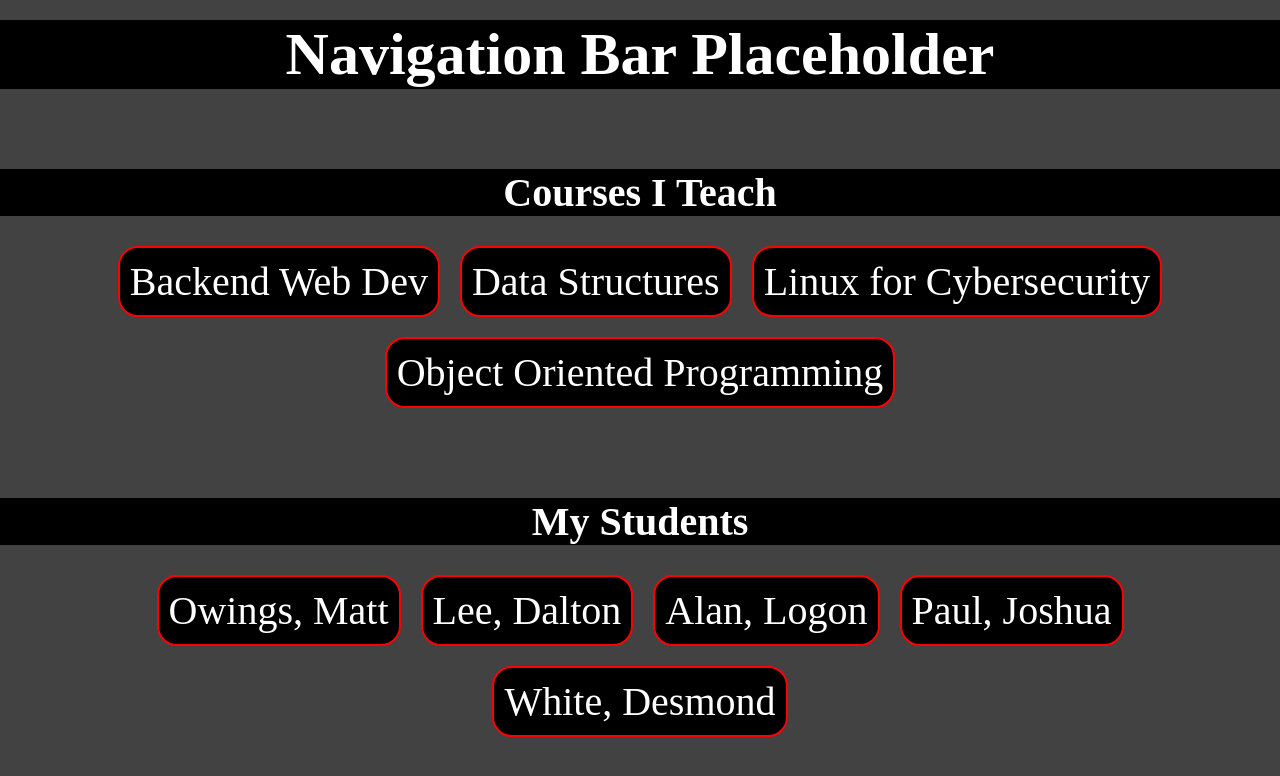
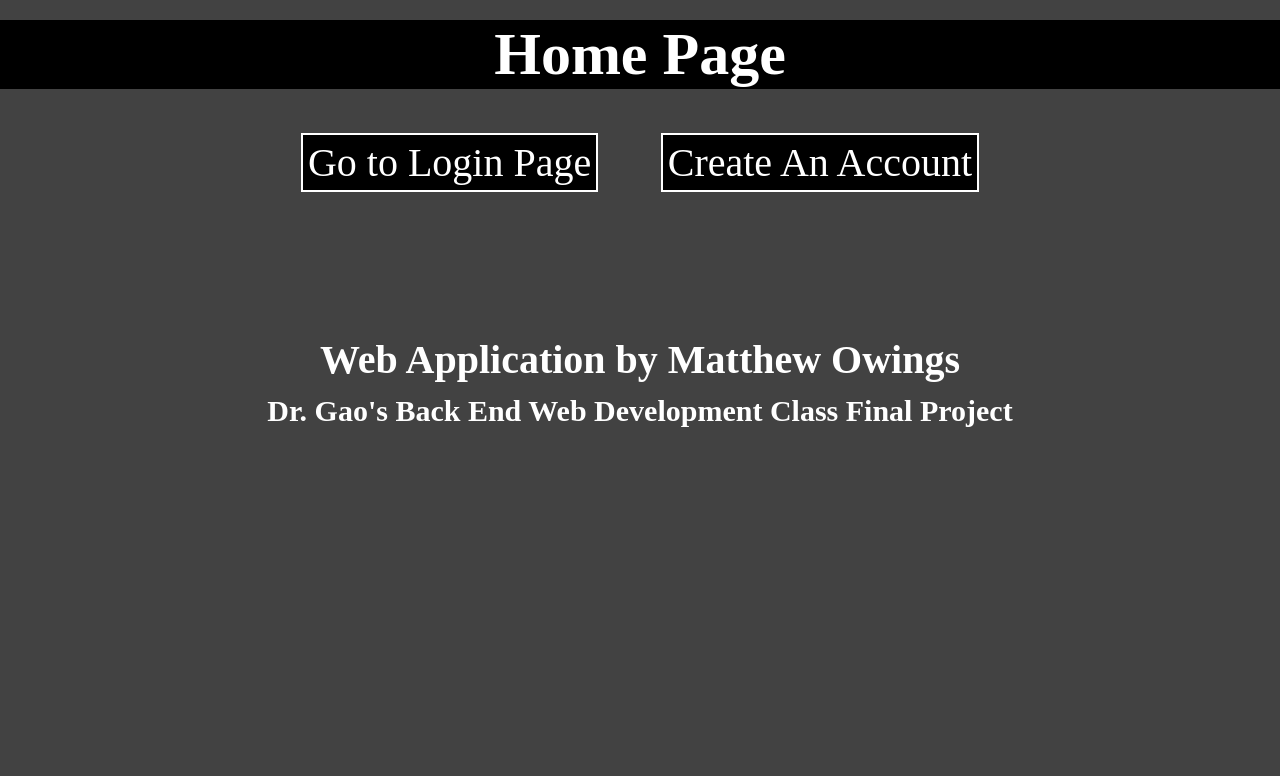
Before and after one commit to MattOwings/backend-finalproject, a PHP site: page / in a window 1280 px wide. Shown: the top 776 px of the page. Run offline with PHP 8.4, Linux system fonts and the light colour scheme; data comes from the database, SQL or seed files in the repository.

Commit message:
new pages

```diff
--- a/index.php
+++ b/index.php
@@ -1,38 +1,3 @@
-<?php
-
-    // Database connection
-    $dsn = 'mysql:host=localhost;dbname=instructor';
-    $username = 'mowings';
-    $password = 'root';
-
-    try {
-        $db = new PDO($dsn, $username, $password);
-    } catch (PDOException $e) {
-        $error_message = $e->getMessage();
-        echo $error_message;
-        include('database_error.php');
-        exit();
-    }
-
-    // Students SQL Query
-    $query = "SELECT firstname, lastname FROM students;";
-    $statement = $db->prepare($query);
-    $statement->execute();
-    $students = $statement->fetchAll();
-    $statement->closeCursor();
-
-    // My Courses SQL Query
-    $query = "SELECT courseName FROM mycourses;";
-    $statement = $db->prepare($query);
-    $statement->execute();
-    $myCourses = $statement->fetchAll();
-    $statement->closeCursor();
-
-
-
-
-?>
-
 <!DOCTYPE html>
 <html lang="en">
 <head>
@@ -46,26 +11,20 @@
 </head>
 <body>
     <div class="navbar">
-        <h1>Navigation Bar Placeholder</h1>
+        <h1>Home Page</h1>
     </div>
 
-    <h1 class="header">Courses I Teach</h1>
-    <div class="my-courses">
-        <?php
-            foreach($myCourses as $courses) {
-            print_r('<div class="flex-item"><p>'.$courses[0].'</p></div>');
-        }
-        ?>
+    <div class="register-form">
+        <a href="instructor.php">Go to Login Page</a>
+        <a href="register.php">Create An Account</a>
     </div>
 
-    <h1 class="header">My Students</h1>
-    <div class="my-students">
-        <?php
-            foreach($students as $student) {
-            print_r('<p>'.$student[1].', '.$student[0].'</p>');
-        }
-        ?>
+    <div class="footer">
+        <h1>Web Application by Matthew Owings</h1>
+        <br>
+        <h2>Dr. Gao's Back End Web Development Class Final Project</h2>
     </div>
+
 
 </body>
 </html>
--- a/styles/style.css
+++ b/styles/style.css
@@ -6,6 +6,50 @@
 
 html {
   background-color: #424242;
+}
+
+.register-form {
+  margin-top: 5rem;
+  text-align: center;
+  color: white;
+}
+
+.register-form h1, .register-form a {
+  font-size: 5rem;
+  margin-bottom: 3rem;
+}
+
+.register-form input, .register-form label, .register-form a {
+  font-size: 4rem;
+}
+
+.register-form .between-inputs {
+  margin-top: 3rem;
+}
+
+.register-form input:not(:first-child), .register-form button:not(:first-child), .register-form a {
+  margin-top: 2rem;
+}
+
+.register-form button, .register-form a {
+  font-size: 4rem;
+  background-color: black;
+  color: white;
+  padding: 0.5rem;
+  border: 2px solid white;
+  cursor: pointer;
+  text-decoration: none;
+  -webkit-transition: 0.5s;
+  transition: 0.5s;
+}
+
+.register-form button:hover, .register-form a:hover {
+  border: 2px solid red;
+  color: red;
+}
+
+.register-form a {
+  margin: 3rem;
 }
 
 .navbar {
@@ -50,4 +94,18 @@ html {
   color: white;
   border-radius: 2rem;
 }
+
+.footer {
+  margin-top: 15rem;
+  text-align: center;
+  color: white;
+}
+
+.footer h1 {
+  font-size: 4rem;
+}
+
+.footer h2 {
+  font-size: 3rem;
+}
 /*# sourceMappingURL=style.css.map */
--- a/styles/style.scss
+++ b/styles/style.scss
@@ -6,6 +6,42 @@
 
 html {
     background-color: rgb(66, 66, 66);
+}
+
+.register-form {
+    margin-top: 5rem;
+    text-align: center;
+    color: white;
+    h1, a {
+        font-size: 5rem;
+        margin-bottom: 3rem;
+    }
+    input, label, a {
+        font-size: 4rem;
+    }
+    .between-inputs {
+        margin-top: 3rem;
+    }
+    input:not(:first-child), button:not(:first-child), a {
+        margin-top: 2rem;
+    }
+    button, a {
+        font-size: 4rem;
+        background-color: black;
+        color: white;
+        padding: 0.5rem;
+        border: 2px solid white;
+        cursor: pointer;
+        text-decoration: none;
+        transition: 0.5s;
+        &:hover {
+            border: 2px solid red;
+            color: red;
+        }
+    }
+    a {
+        margin: 3rem;
+    }
 }
 
 
@@ -49,3 +85,15 @@ html {
         border-radius: 2rem;
     }
 }
+
+.footer {
+    margin-top: 15rem;
+    text-align: center;
+    color: white;
+    h1 {
+        font-size: 4rem;
+    }
+    h2 {
+        font-size: 3rem;
+    }
+}
```
Also changed, not shown: instructor.php (added, +82 -0 lines), register.php (added, +41 -0 lines), 1 other file.
